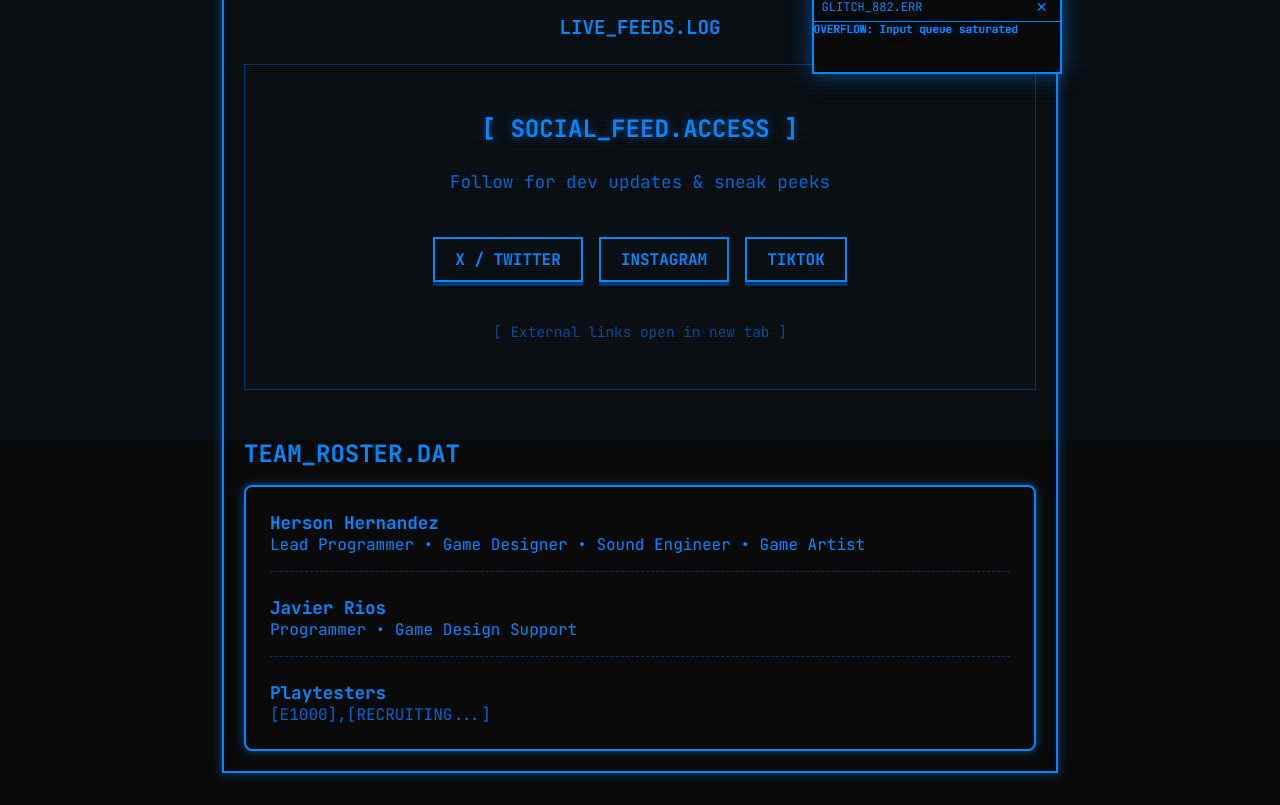
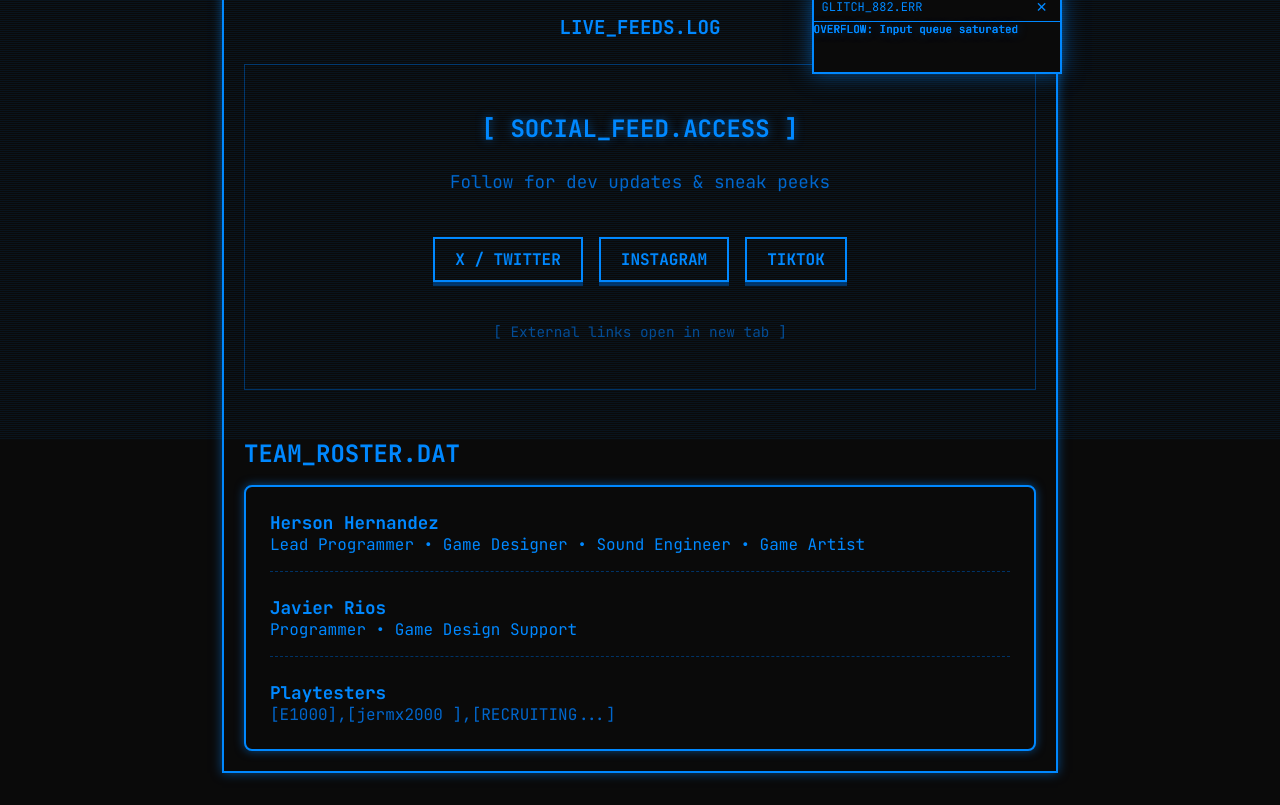
Before and after one commit to TheHerse/zalotl-games-website, a React (Vite) app: page /ComingSoon in a window 1280 px wide. Shown: the part 361-1166 px from the top of the page. Built offline with nearby package versions, Linux system fonts and the light colour scheme.

Commit message:
Jermx2000

```diff
--- a/src/pages/ComingSoon.jsx
+++ b/src/pages/ComingSoon.jsx
@@ -187,6 +187,7 @@ export default function ComingSoon() {
                   fontSize: '1.1rem'
                 }}>Playtesters</strong><br />
                 <span style={{ color: 'var(--text-secondary)' }}>[E1000],</span>
+                <span style={{ color: 'var(--text-secondary)' }}>[jermx2000 ],</span>
                 <span style={{ color: 'var(--text-secondary)' }}>[RECRUITING...]</span>
               </div>
             </div>
```
